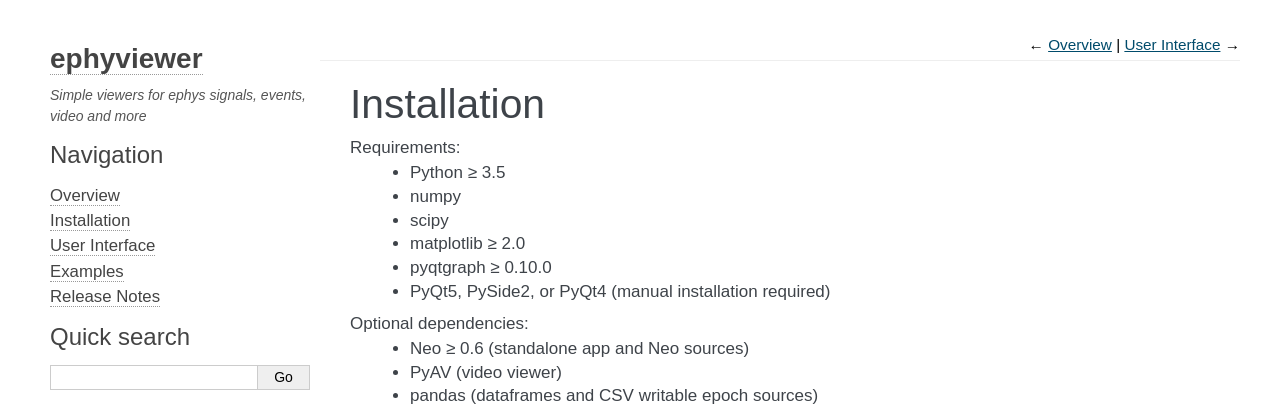
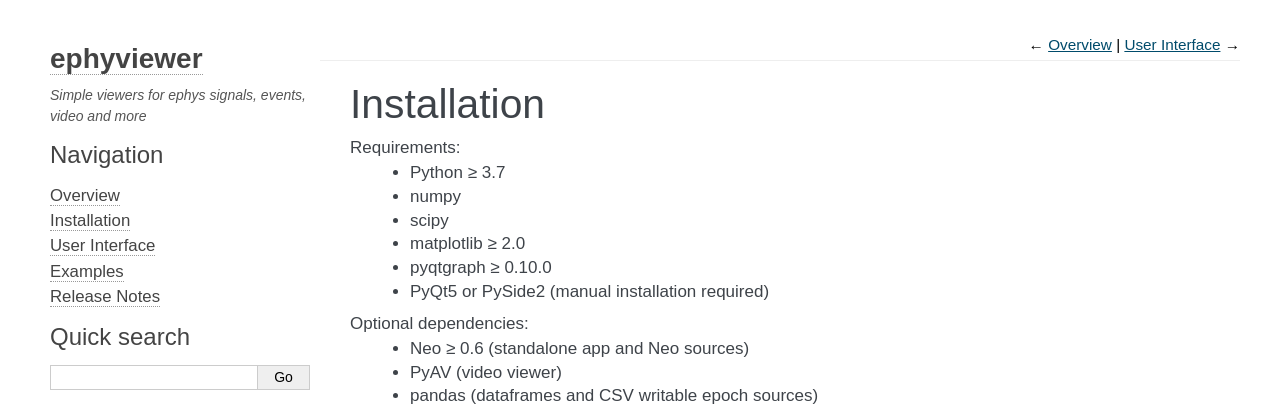
Before and after one commit to NeuralEnsemble/ephyviewer, a Sphinx documentation site: the page built from doc/installation.rst, in a window 1280 px wide. Shown: the top 406 px of the page. Built offline with Sphinx 7.4.7, drawn with Linux system fonts in a browser that asks for light colours.

Commit message:
Update Python and Qt requirements in docs

```diff
--- a/doc/installation.rst
+++ b/doc/installation.rst
@@ -4,12 +4,12 @@
 ============
 
 Requirements:
-  * Python ≥ 3.5
+  * Python ≥ 3.7
   * numpy
   * scipy
   * matplotlib ≥ 2.0
   * pyqtgraph ≥ 0.10.0
-  * PyQt5, PySide2, or PyQt4 (manual installation required)
+  * PyQt5 or PySide2 (manual installation required)
 
 Optional dependencies:
   * Neo ≥ 0.6 (standalone app and Neo sources)
```
